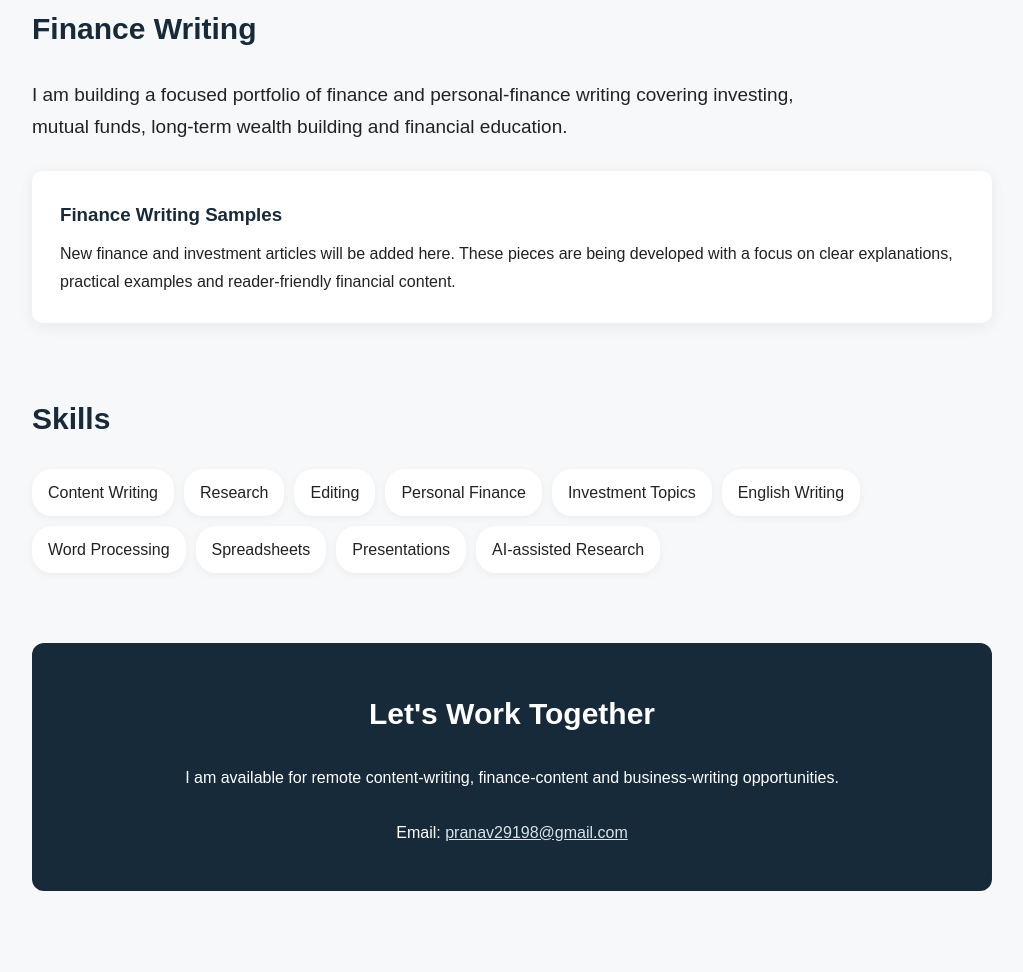
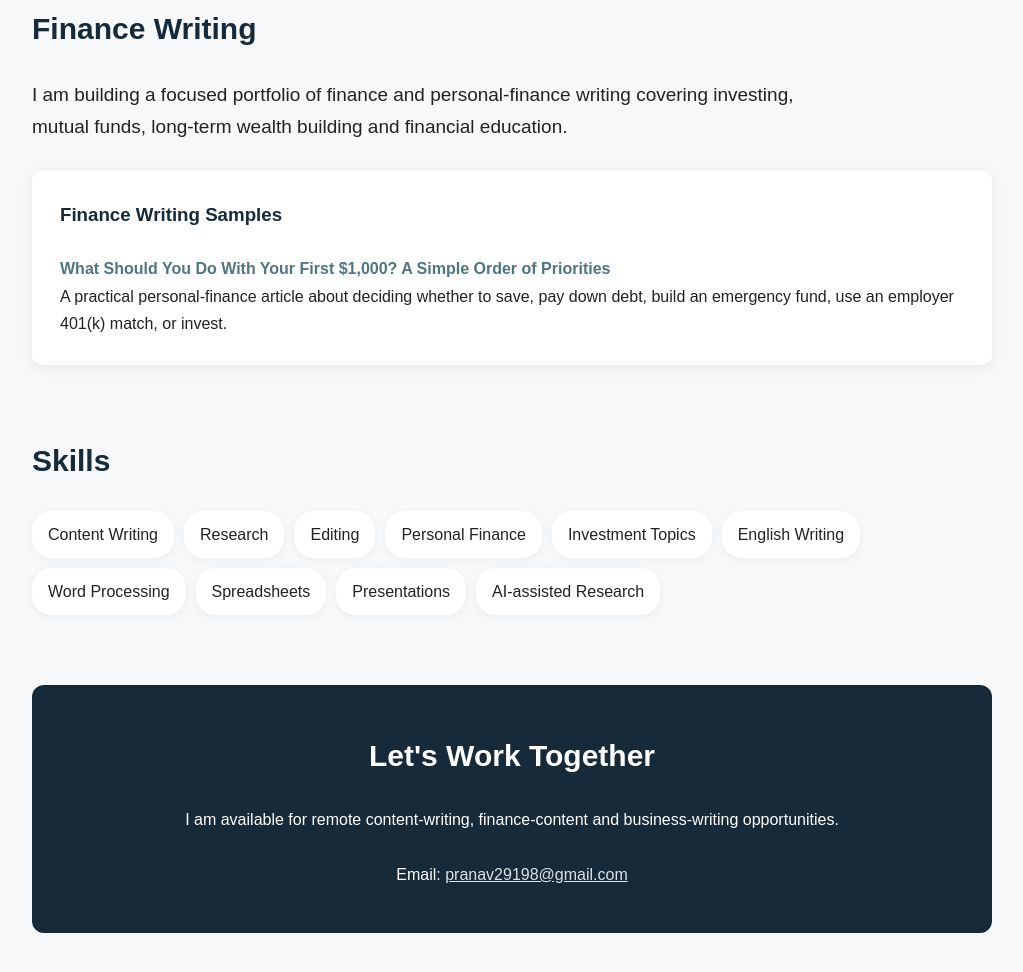
Before and after one commit to pranav-writer/pranav-writer.github.io, a plain HTML site: page index.html in a window 1280 px wide. Shown: the part 1400-2372 px from the top of the page, without its empty margins (128-1151 px from the left). Drawn offline with Linux system fonts and the light colour scheme.

Commit message:
Update index.html

```diff
--- a/index.html
+++ b/index.html
@@ -272,12 +272,17 @@
         <div class="card">
             <h3>Finance Writing Samples</h3>
 
-            <p>
-                New finance and investment articles will be added here.
-                These pieces are being developed with a focus on clear
-                explanations, practical examples and reader-friendly
-                financial content.
-            </p>
+<p>
+    <a href="articles/first-1000.html">
+        What Should You Do With Your First $1,000? A Simple Order of Priorities
+    </a>
+</p>
+
+<p>
+    A practical personal-finance article about deciding whether to
+    save, pay down debt, build an emergency fund, use an employer
+    401(k) match, or invest.
+</p>
         </div>
     </section>
 
```
